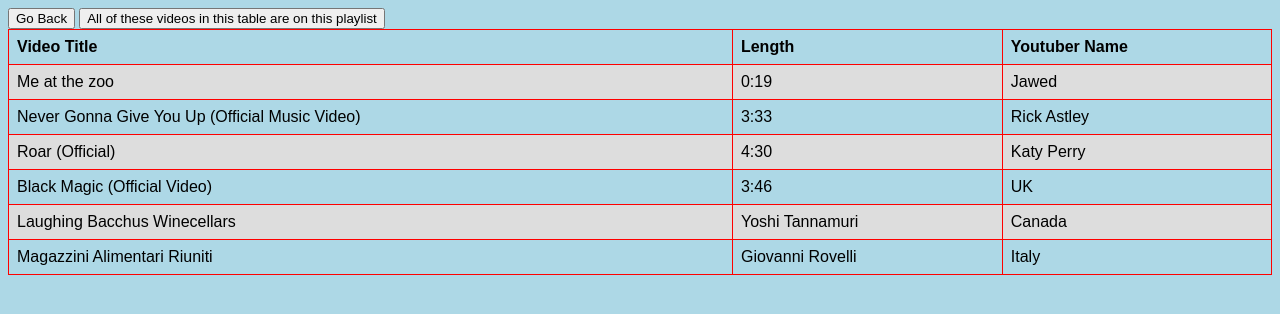
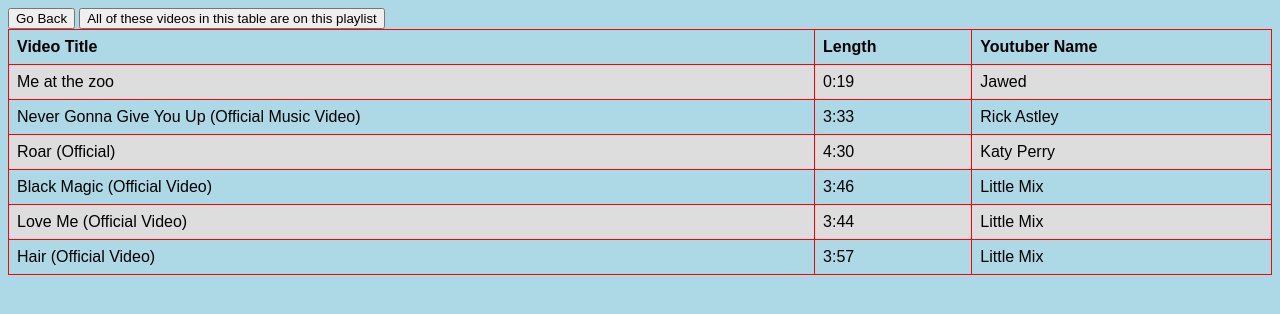
Before and after one commit to PandaHTMLWebsites/YoutubeLengths, a plain HTML site: page index2.html in a window 1280 px wide. Drawn offline with Linux system fonts and the light colour scheme.

Commit message:
Update index2.html

```diff
--- a/index2.html
+++ b/index2.html
@@ -1,8 +1,7 @@
 <title> Youtube Video Lengths </title>
 <a href='index.html'><button> Go Back </button></a>
 <body style="background-color:lightblue;">
-    <title>Youtube Playlist Times</title>
- <a href='https://www.youtube.com/playlist?list=PL6S-N7Y-lV4bumeggolP1HMLdDGnL1qmx'><button> All of these videos in this table are on this playlist </button></a>
+<a href='https://www.youtube.com/playlist?list=PL6S-N7Y-lV4bumeggolP1HMLdDGnL1qmx'><button> All of these videos in this table are on this playlist </button></a>
 <!DOCTYPE html>
 <html>
 <head>
@@ -52,17 +51,18 @@ tr:nth-child(even) {
   <tr>
     <td>Black Magic (Official Video)</td>
     <td>3:46</td>
-    <td>UK</td>
-  </tr>
+    <td>Little Mix</td>
+
+        </tr>
   <tr>
-    <td>Laughing Bacchus Winecellars</td>
-    <td>Yoshi Tannamuri</td>
-    <td>Canada</td>
-  </tr>
+    <td> Love Me  (Official Video)</td>
+    <td>3:44</td>
+    <td>Little Mix</td>
+        </tr>
   <tr>
-    <td>Magazzini Alimentari Riuniti</td>
-    <td>Giovanni Rovelli</td>
-    <td>Italy</td>
+    <td> Hair  (Official Video)</td>
+    <td>3:57</td>
+    <td>Little Mix</td>
   </tr>
 </table>
 
```
